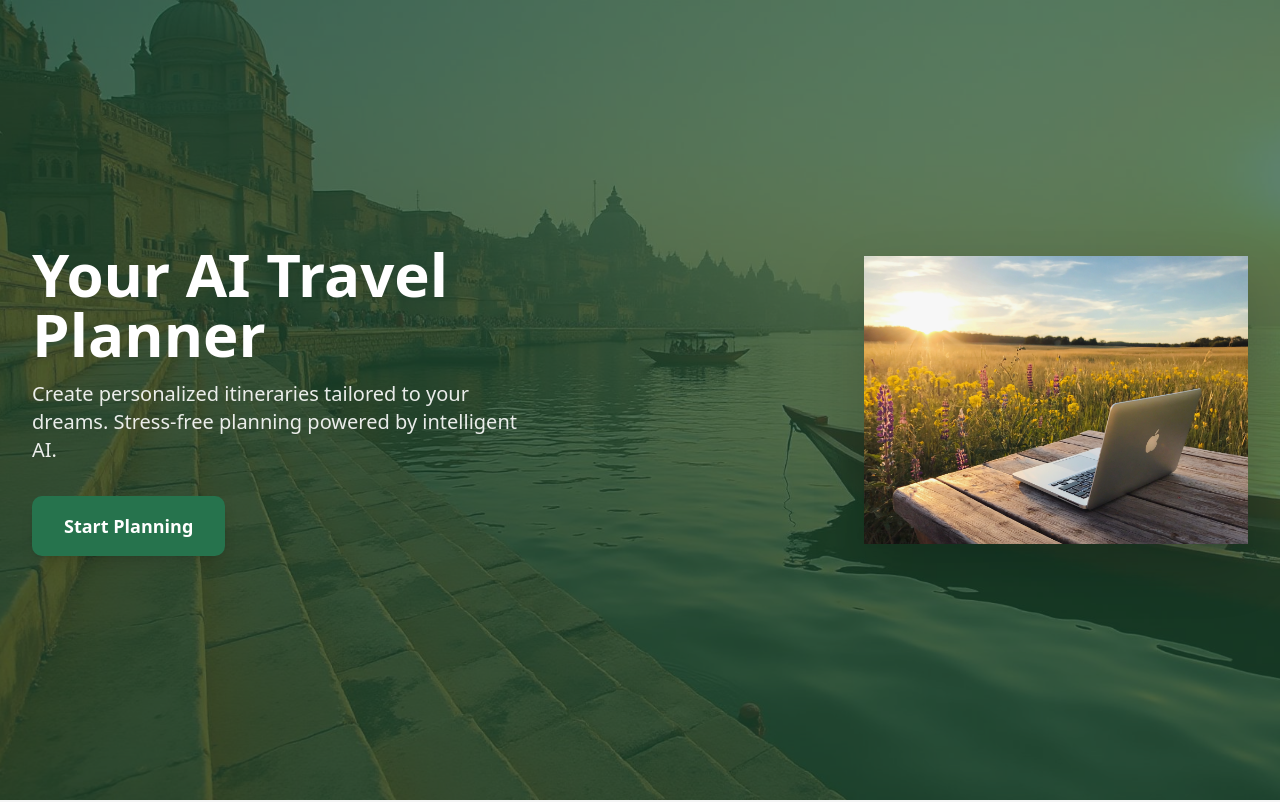
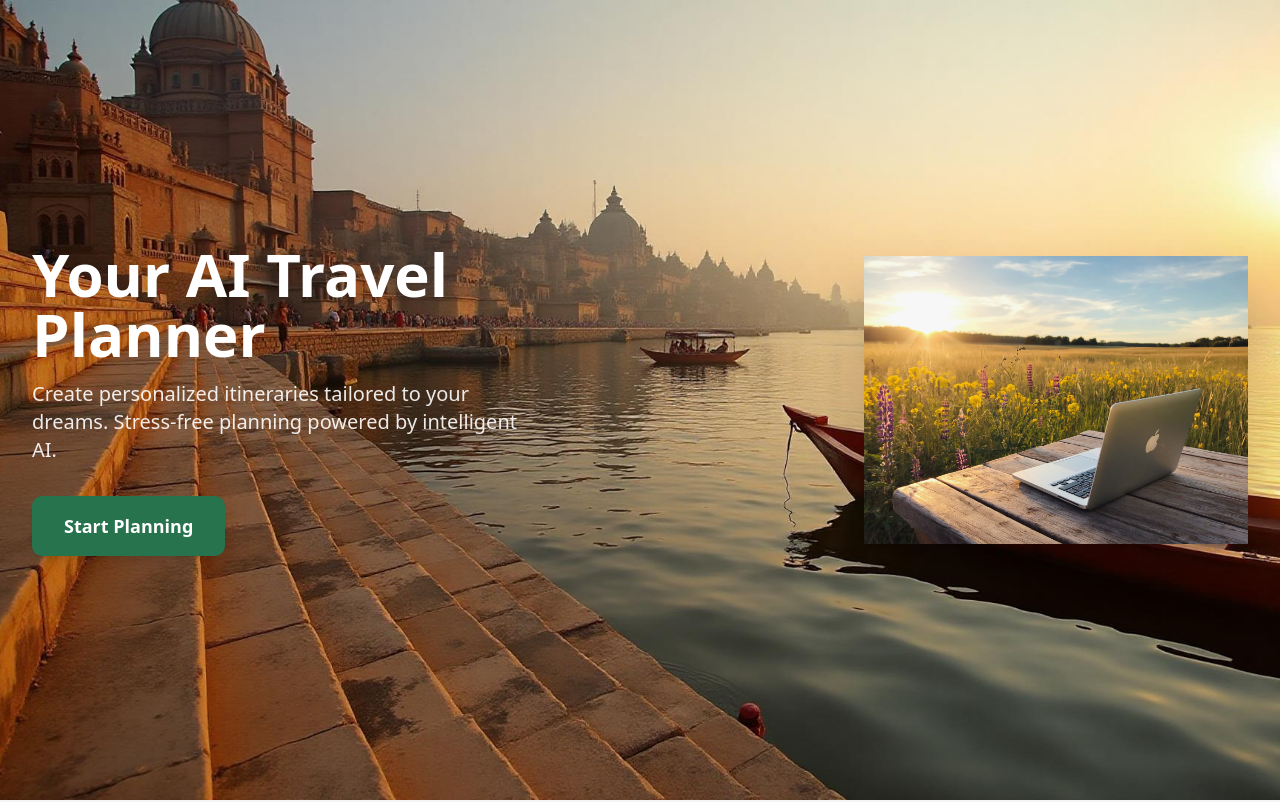
Before and after one commit to Aviral-Gokhale/N8N-AI-travel-planner-bot, a React (Vite) app: page / in a window 1280 px wide. Shown: the top 802 px of the page. Built offline with nearby package versions, Linux system fonts and the light colour scheme.

Commit message:
Remove green background
Remove the green background from the landing page.

```diff
--- a/src/components/Hero.tsx
+++ b/src/components/Hero.tsx
@@ -17,8 +17,6 @@ export function Hero({ onPlanTrip }: HeroProps) {
       }}
       aria-label="Hero section with travel planning call to action"
     >
-      {/* Overlay for better text readability */}
-      <div className="absolute inset-0 bg-hero-overlay" />
 
       <div className="relative z-10 max-w-7xl mx-auto px-4 sm:px-6 lg:px-8 py-20">
         <div className="grid lg:grid-cols-2 gap-12 items-center">
```
